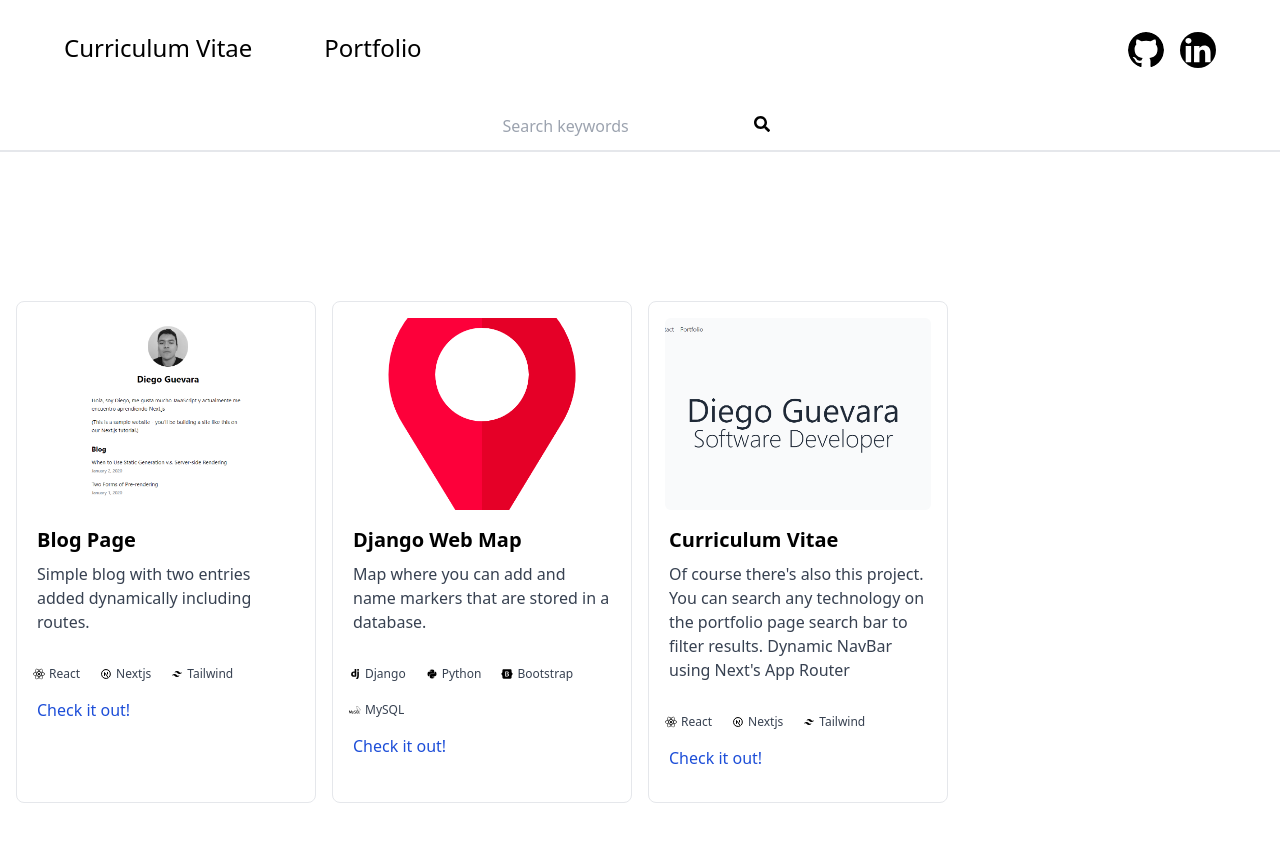
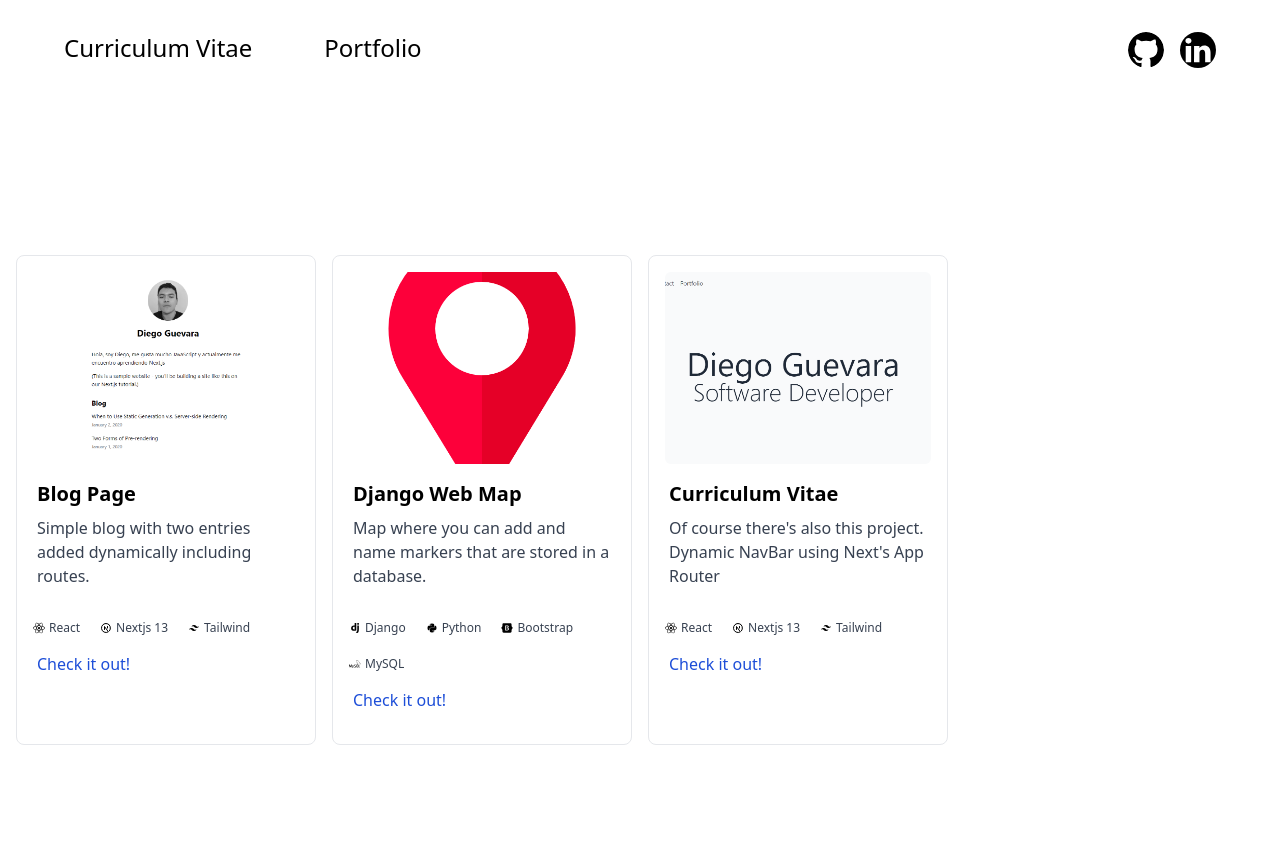
Before and after one commit to DiegoGuevaraO/curriculum-vitae, a Next.js app: page /portfolio in a window 1280 px wide. Shown: the top 842 px of the page. Built offline with nearby package versions, Linux system fonts and the light colour scheme.

Commit message:
Removed search bar due to conflict. Readme modified

```diff
--- a/components/Projects.jsx
+++ b/components/Projects.jsx
@@ -15,7 +15,7 @@ export const Projects = [
                 icon:<FaReact className="h-3 w-3" />
             },
             {
-                name:"Nextjs",
+                name:"Nextjs 13",
                 icon:<TbBrandNextjs className="h-3 w-3" />
             },
             {
@@ -53,7 +53,7 @@ export const Projects = [
     {
         name:"Curriculum Vitae",
         img: "/cv.png",
-        description:"Of course there's also this project. You can search any technology on the portfolio page search bar to filter results. Dynamic NavBar using Next's App Router",
+        description:"Of course there's also this project. Dynamic NavBar using Next's App Router",
         keywords:"react, nextjs, tailwind",
         technologies:[
             {
@@ -61,7 +61,7 @@ export const Projects = [
                 icon:<FaReact className="h-3 w-3" />
             },
             {
-                name:"Nextjs",
+                name:"Nextjs 13",
                 icon:<TbBrandNextjs className="h-3 w-3" />
             },
             {
--- a/pages/portfolio.jsx
+++ b/pages/portfolio.jsx
@@ -38,7 +38,7 @@ const Portfolio = () => {
 
             <NavBar />
 
-            <div className="flex items-center border-b-2 py-1">
+            {/* <div className="flex items-center border-b-2 py-1">
                 <label htmlFor="search" className="m-auto">
                     <input
                         type="search"
@@ -58,7 +58,7 @@ const Portfolio = () => {
                         <FaSearch className="h-4 w-4 fill-current" />
                     </button>
                 </label>
-            </div>
+            </div> */}
             <div className="flex items-center justify-center lg:h-screen">
                 <div className="container mx-auto p-4">
                     <div className="grid grid-cols-1 sm:grid-cols-2 md:grid-cols-2 lg:grid-cols-4 xl:grid-cols-4 gap-4">
```
Also changed, not shown: 1 other file (tests, documents, lock files or other folders).
